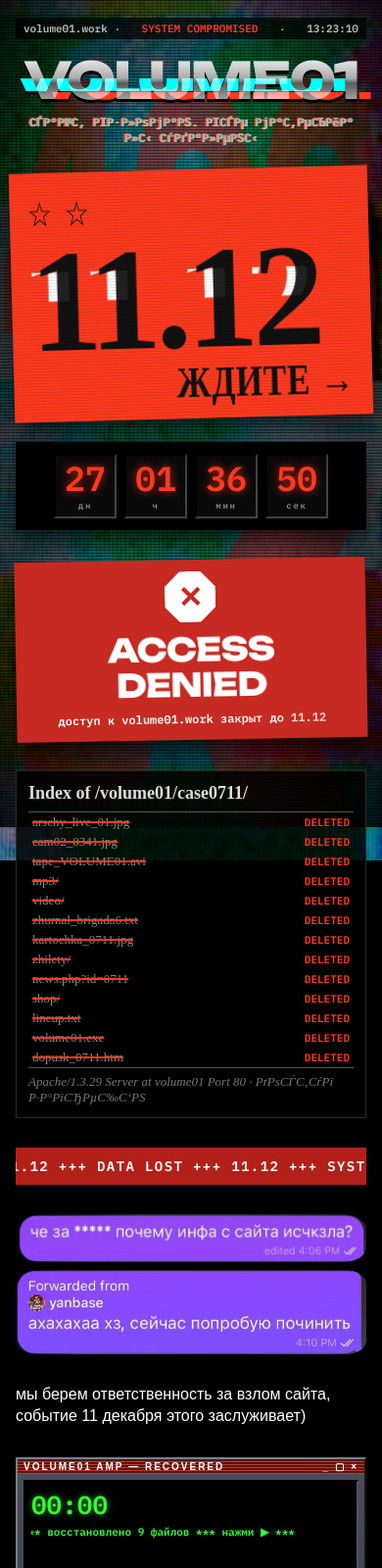
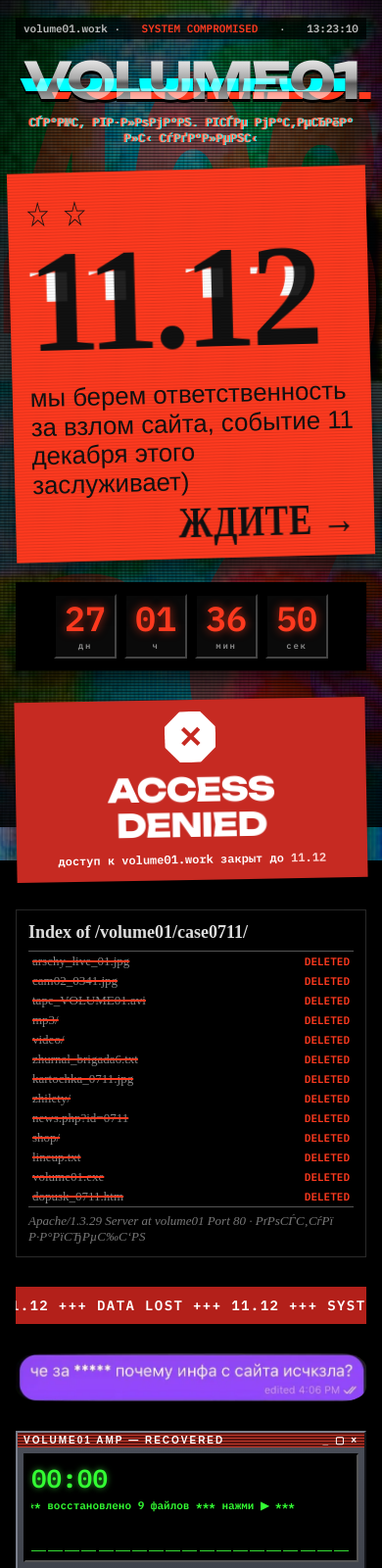
Before and after one commit to misha260/PROJECT, a plain HTML site: page index.html in a window 390 px wide. Shown: the top 1600 px of the page at 98% size. Drawn offline with Linux system fonts and the light colour scheme.

Commit message:
Hacked page: keep one chat screenshot, move hacker text onto red plate
Co-Authored-By: Claude Opus 5.5 <noreply@anthropic.com>
Claude-Session: https://claude.ai/code/session_019GPiCg5c3qsrB8rtXZxH5X

```diff
--- a/assets/hack/hack.css
+++ b/assets/hack/hack.css
@@ -144,7 +144,6 @@ body{font:13px/1.5 Verdana,Tahoma,sans-serif}
 /* чат */
 .msgs{margin:0 0 30px}
 .msgs img{display:block;width:100%;max-width:420px;height:auto;margin:0 0 8px;border-radius:7% / 30%}
-.msgs img+img{border-radius:6% / 16%}
-.claim{margin:0 0 30px;font:16px/1.4 Arial,sans-serif;color:#fff}
 .bg403{position:fixed;inset:0;width:100%;height:100%;z-index:1;pointer-events:none}
 .bg403 text{font:900 50px 'Unbounded',Arial Black,sans-serif;fill:#d0201a;opacity:.55}
+.plate .plate__claim{font:400 clamp(22px,6.6vw,34px)/1.15 Arial,sans-serif;text-transform:none;letter-spacing:0;margin:10px 0 14px}
--- a/index.html
+++ b/index.html
@@ -10,7 +10,7 @@
 <meta property="og:description" content="сайт взломан. 11.12">
 <meta property="og:image" content="assets/og.jpg">
 <link rel="icon" href="assets/favicon.svg" type="image/svg+xml">
-<link rel="stylesheet" href="assets/hack/hack.css?v=6">
+<link rel="stylesheet" href="assets/hack/hack.css?v=7">
 <!-- Yandex.Metrika counter -->
 <script type="text/javascript">
     (function(m,e,t,r,i,k,a){
@@ -39,6 +39,7 @@
   <section class="plate" aria-label="11.12">
     <p class="plate__l1"><span class="st">☆&#xFE0E; ☆&#xFE0E;</span></p>
     <p class="plate__date" data-text="11.12">11.12</p>
+    <p class="plate__claim">мы берем ответственность за взлом сайта, событие 11 декабря этого заслуживает)</p>
     <p class="plate__l3">ЖДИТЕ <span class="ar">→</span></p>
   </section>
 
@@ -71,10 +72,8 @@
 
   <div class="msgs">
     <img src="assets/hack/msg1.webp" width="735" height="100" alt="че за ***** почему инфа с сайта исчезла?">
-    <img src="assets/hack/msg2.webp" width="714" height="172" alt="Forwarded from yanbase: ахахахаа хз, сейчас попробую починить">
   </div>
 
-  <p class="claim">мы берем ответственность за взлом сайта, событие 11 декабря этого заслуживает)</p>
 
   <section class="amp" id="player" aria-label="Плеер">
     <div class="amp__bar"><span>VOLUME01 AMP — RECOVERED</span><i>_ ▢ ×</i></div>
```
